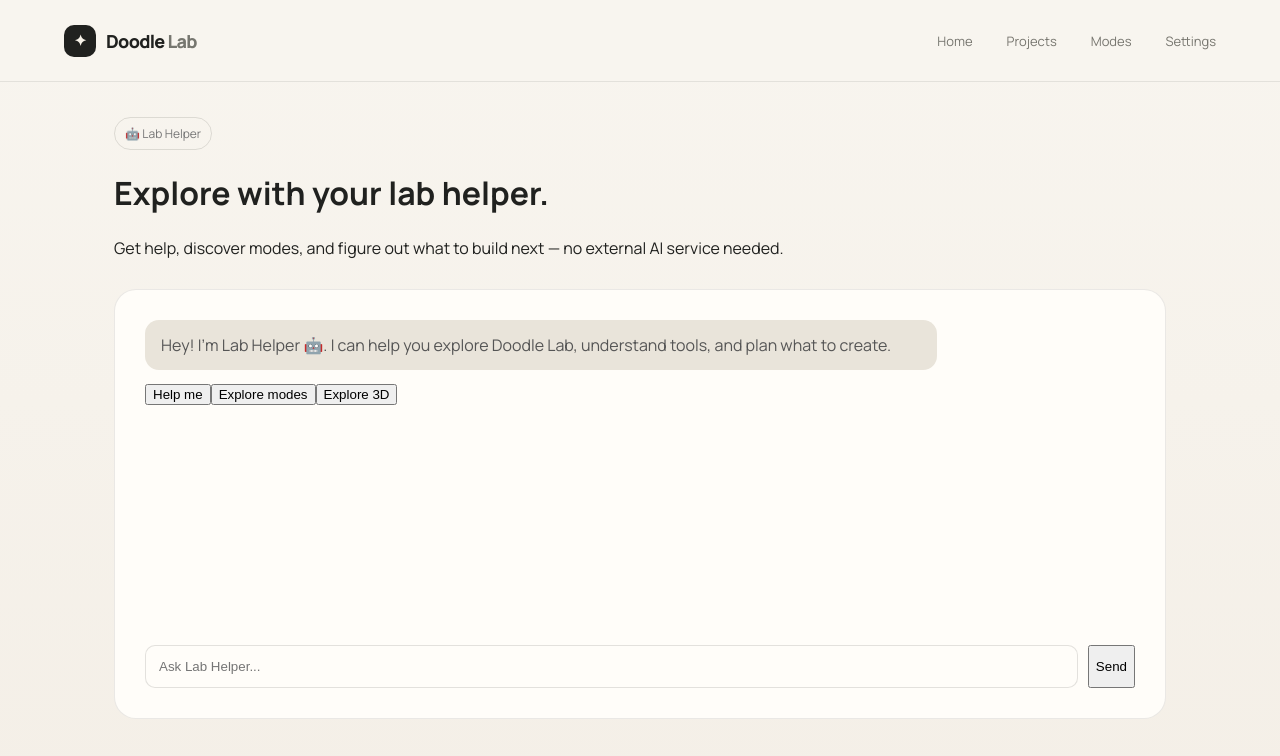
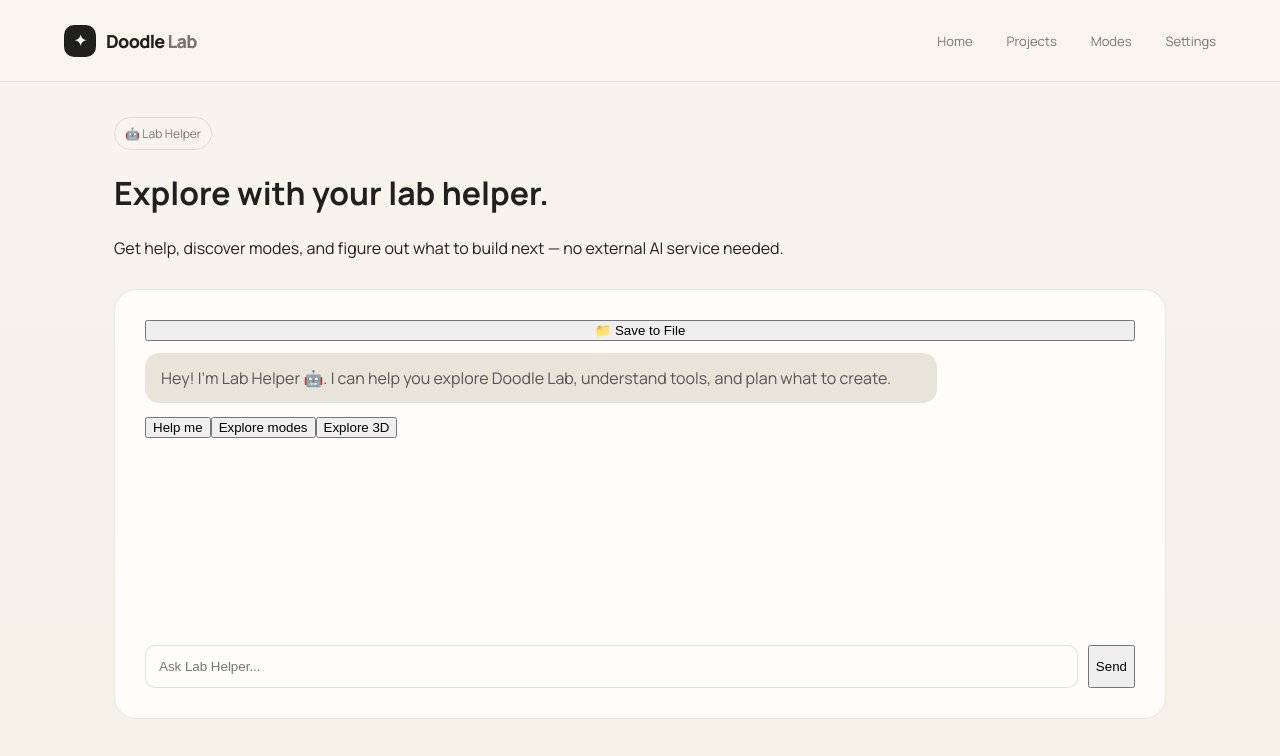
Before and after one commit to eagriware-lgtm/Doodle-lab, a Next.js app: page /ai in a window 1280 px wide. Shown: the top 756 px of the page. Built offline with nearby package versions, Linux system fonts and the light colour scheme.

Commit message:
Add Save to File to Lab Helper

```diff
--- a/app/ai/page.tsx
+++ b/app/ai/page.tsx
@@ -3,5 +3,6 @@ type Msg={role:"user"|"assistant";content:string};
 const answer=(q:string)=>{const s=q.toLowerCase();if(s.includes("help")||s.includes("how"))return"Sure! I can help you use Doodle Lab. Try Drawing Mode for art, Presentation Mode for slides, Teaching Mode for explanations, Machine Building for building and experimenting, or ask me to explain a feature.";if(s.includes("explore")||s.includes("mode"))return"Explore Doodle Lab: 🎨 Drawing for creating, 🖥️ Presentation for slides, 👨‍🏫 Teaching for learning, ⌁ Machine Building for building and experimenting, and 🤖 Lab Helper for ideas and guidance.";if(s.includes("3d")||s.includes("machine"))return"In Machine Building, choose a shape, experiment with it, and save your part to Assembly.";if(s.includes("draw")||s.includes("shape"))return"Use Machine Building to choose shapes, experiment with parts, and save your work to Assembly.";return"I’m the Doodle Lab Helper. I can help you explore modes, understand tools, plan a project, or figure out what to try next.";};
 export default function AI(){const[messages,setMessages]=useState<Msg[]>([{role:"assistant",content:"Hey! I’m Lab Helper 🤖. I can help you explore Doodle Lab, understand tools, and plan what to create."}]);const[input,setInput]=useState("");
 const send=(value=input)=>{const q=value.trim();if(!q)return;setMessages(v=>[...v,{role:"user",content:q},{role:"assistant",content:answer(q)}]);setInput("")};
-return <div className="shell"><Header/><main className="workspace"><span className="badge">🤖 Lab Helper</span><h1>Explore with your lab helper.</h1><p>Get help, discover modes, and figure out what to build next — no external AI service needed.</p><div className="panel chat">{messages.map((m,i)=><div className={"bubble "+(m.role==="user"?"user":"")} key={i}>{m.content}</div>)}<div className="helperChoices"><button onClick={()=>send("Help me use Doodle Lab")}>Help me</button><button onClick={()=>send("Help me explore the modes")}>Explore modes</button><button onClick={()=>send("How does 3D work?")}>Explore 3D</button></div><div className="chatInput"><input value={input} onChange={e=>setInput(e.target.value)} onKeyDown={e=>e.key==="Enter"&&send()} placeholder="Ask Lab Helper..." /><button onClick={()=>send()}>Send</button></div></div></main></div>}
+const saveFile=()=>{const files=JSON.parse(localStorage.getItem("doodle-files")||"[]");files.unshift({id:Date.now().toString(),mode:"Lab Helper",title:"Lab Helper Chat",data:JSON.stringify(messages)});localStorage.setItem("doodle-files",JSON.stringify(files.slice(0,50)));};
+return <div className="shell"><Header/><main className="workspace"><span className="badge">🤖 Lab Helper</span><h1>Explore with your lab helper.</h1><p>Get help, discover modes, and figure out what to build next — no external AI service needed.</p><div className="panel chat"><button onClick={saveFile}>📁 Save to File</button>{messages.map((m,i)=><div className={"bubble "+(m.role==="user"?"user":"")} key={i}>{m.content}</div>)}<div className="helperChoices"><button onClick={()=>send("Help me use Doodle Lab")}>Help me</button><button onClick={()=>send("Help me explore the modes")}>Explore modes</button><button onClick={()=>send("How does 3D work?")}>Explore 3D</button></div><div className="chatInput"><input value={input} onChange={e=>setInput(e.target.value)} onKeyDown={e=>e.key==="Enter"&&send()} placeholder="Ask Lab Helper..." /><button onClick={()=>send()}>Send</button></div></div></main></div>}
 function Header(){return <header className="nav"><a className="brand" href="/"><span className="brandMark">✦</span><span>Doodle <i>Lab</i></span></a><nav className="links"><a href="/">Home</a><a href="/projects">Projects</a><a href="/modes">Modes</a><a href="/settings">Settings</a></nav></header>}
```
